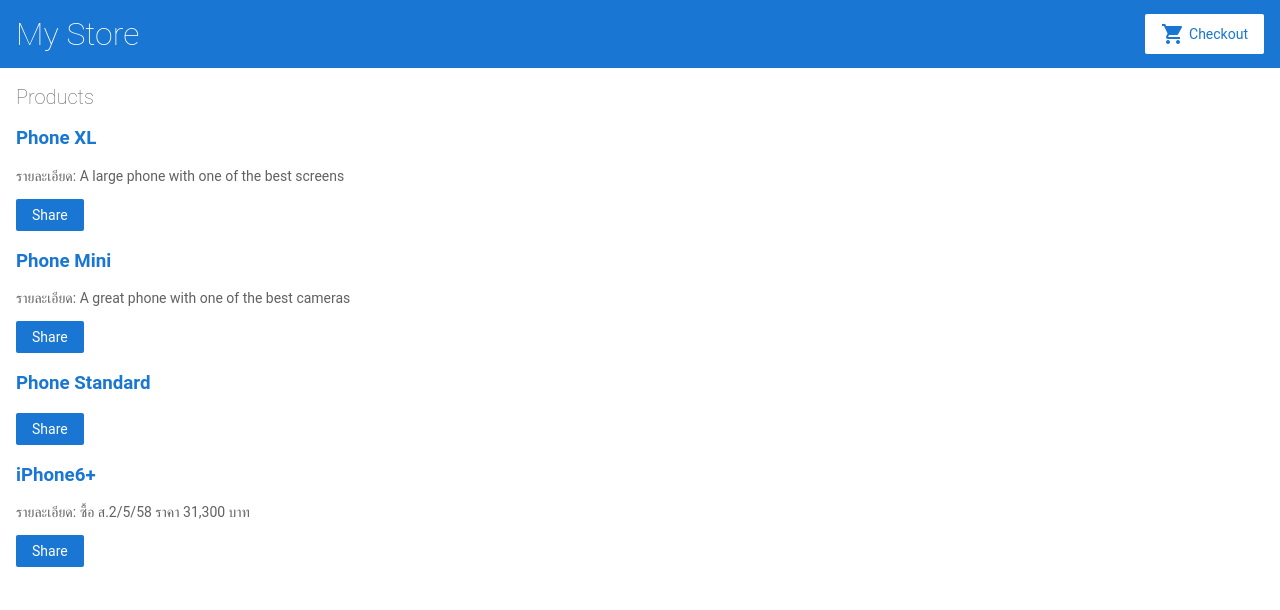
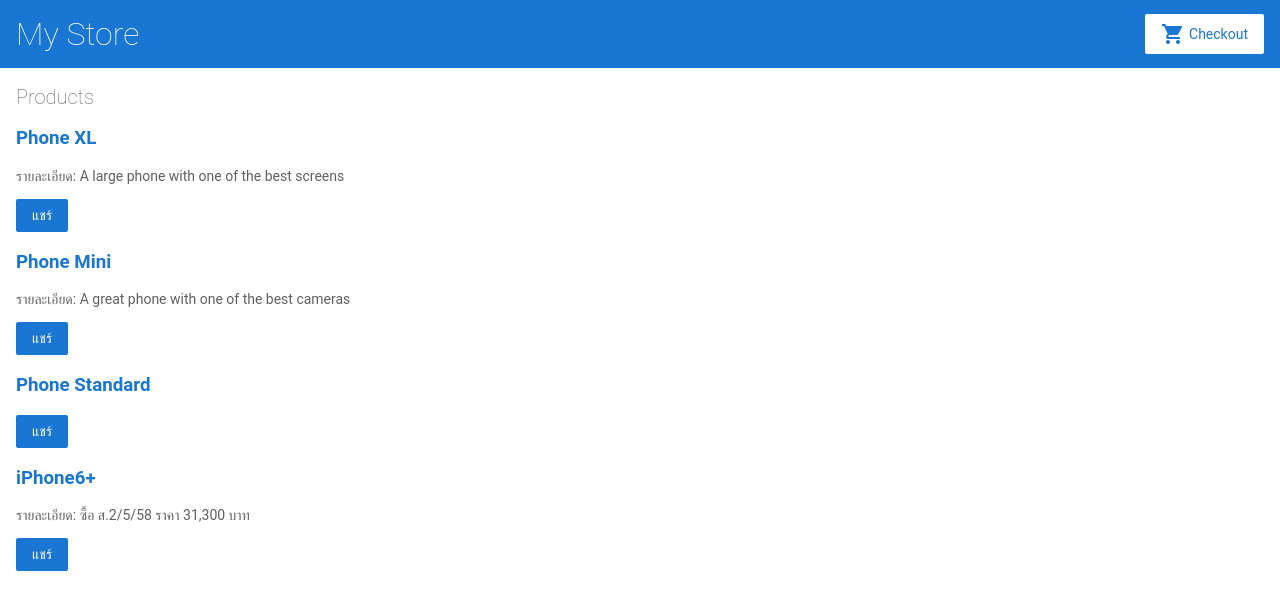
Before and after one commit to nimitrsoft/mystore-products, an Angular app: page / in a window 1280 px wide. Shown: the top 610 px of the page. Built offline with nearby package versions, Linux system fonts and the light colour scheme.

Commit message:
1 file modified

```diff
--- a/src/app/product-list/product-list.component.html
+++ b/src/app/product-list/product-list.component.html
@@ -12,7 +12,7 @@
   </p>
 
   <button (click)="share()">
-    Share
+    แชร์
   </button>
 </div>
 
```
